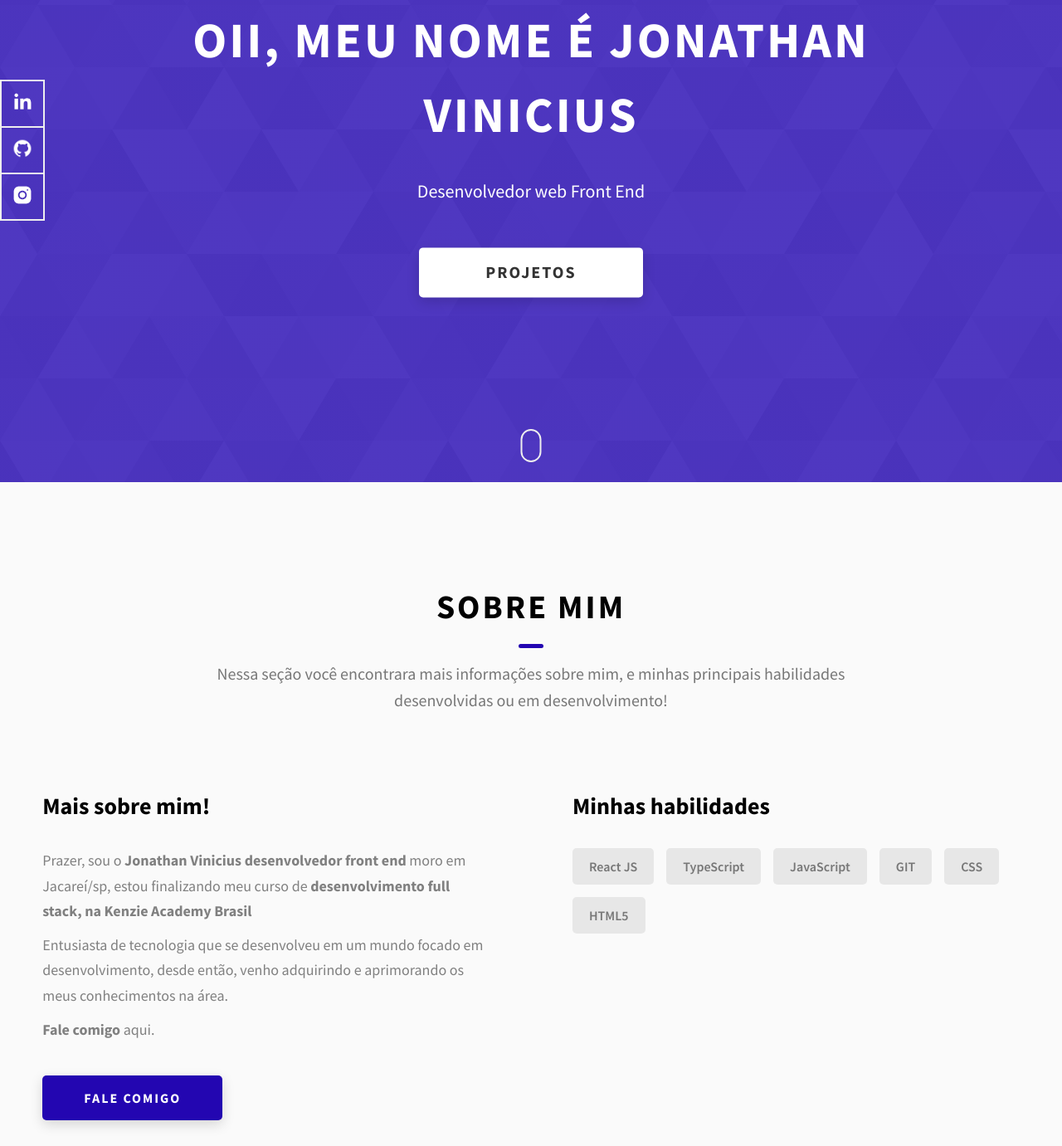
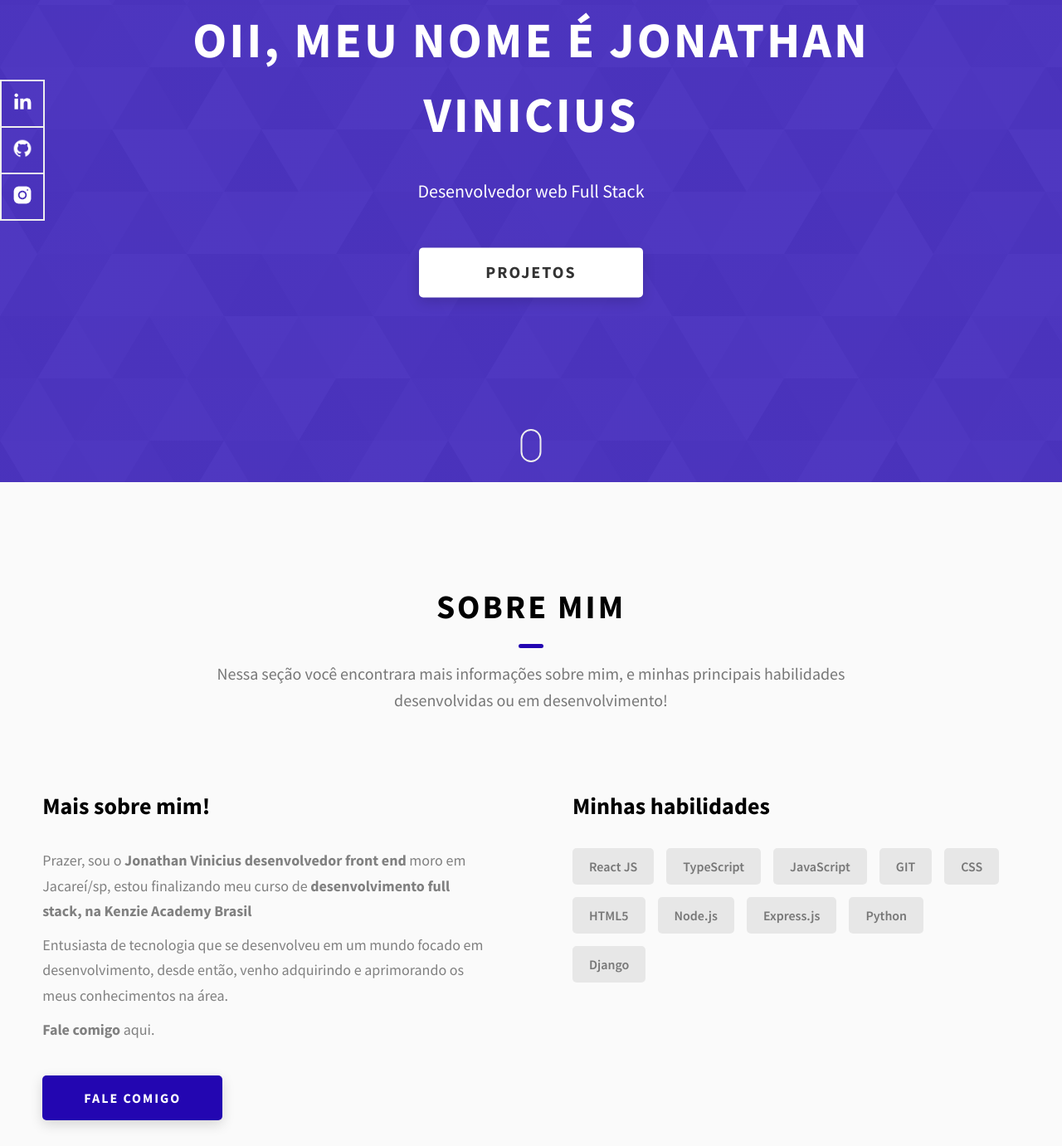
Before and after one commit to JonathanVCB/Portfolio, a website: page index.html in a window 1280 px wide. Shown: the part 219-1600 px from the top of the page at 83% size. Drawn offline with Linux system fonts and the light colour scheme.

Commit message:
att technologies

```diff
--- a/index.html
+++ b/index.html
@@ -86,7 +86,7 @@
       <div class="home-hero__content">
         <h1 class="heading-primary">Oii, meu nome é Jonathan Vinicius</h1>
         <div class="home-hero__info">
-          <p class="text-primary">Desenvolvedor web Front End</p>
+          <p class="text-primary">Desenvolvedor web Full Stack</p>
         </div>
         <div class="home-hero__cta">
           <a href="./#projects" class="btn btn--bg">Projetos</a>
@@ -184,6 +184,10 @@
               <div class="skills__skill">GIT</div>
               <div class="skills__skill">CSS</div>
               <div class="skills__skill">HTML5</div>
+              <div class="skills__skill">Node.js</div>
+              <div class="skills__skill">Express.js</div>
+              <div class="skills__skill">Python</div>
+              <div class="skills__skill">Django</div>
             </div>
           </div>
         </div>
```
